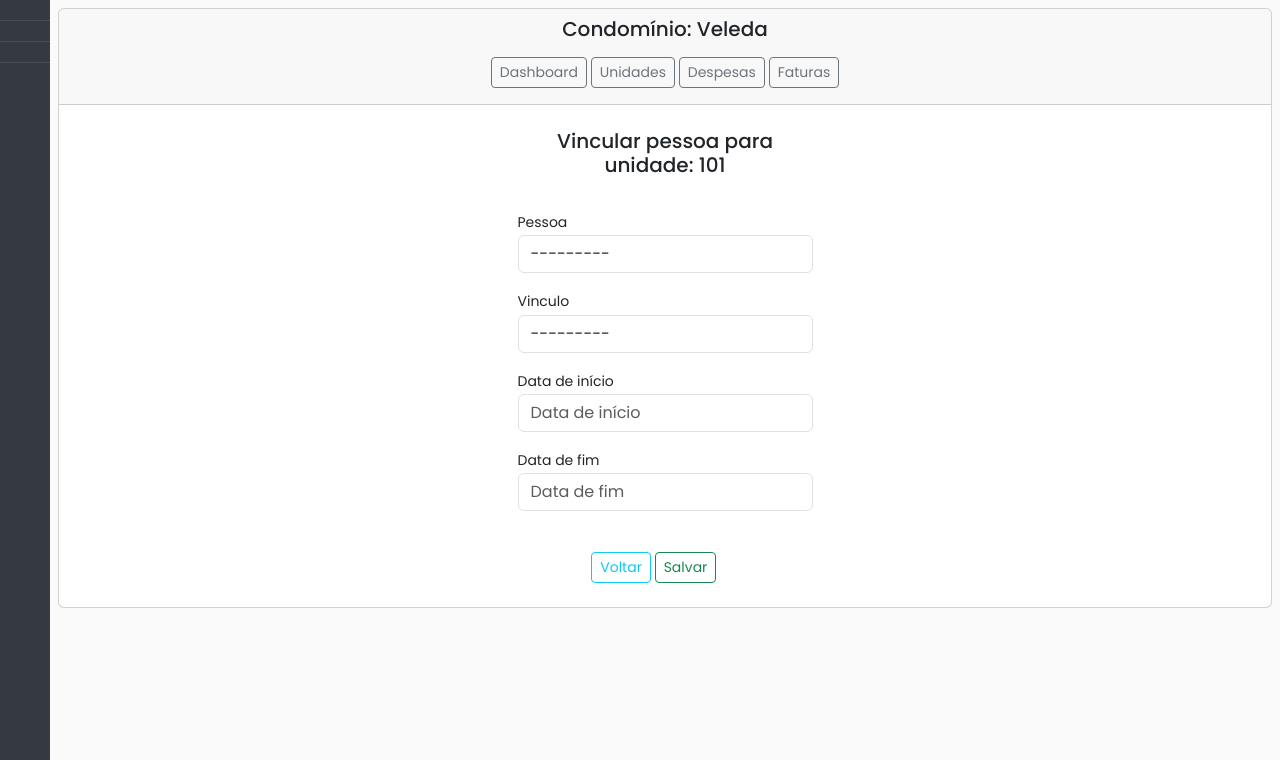
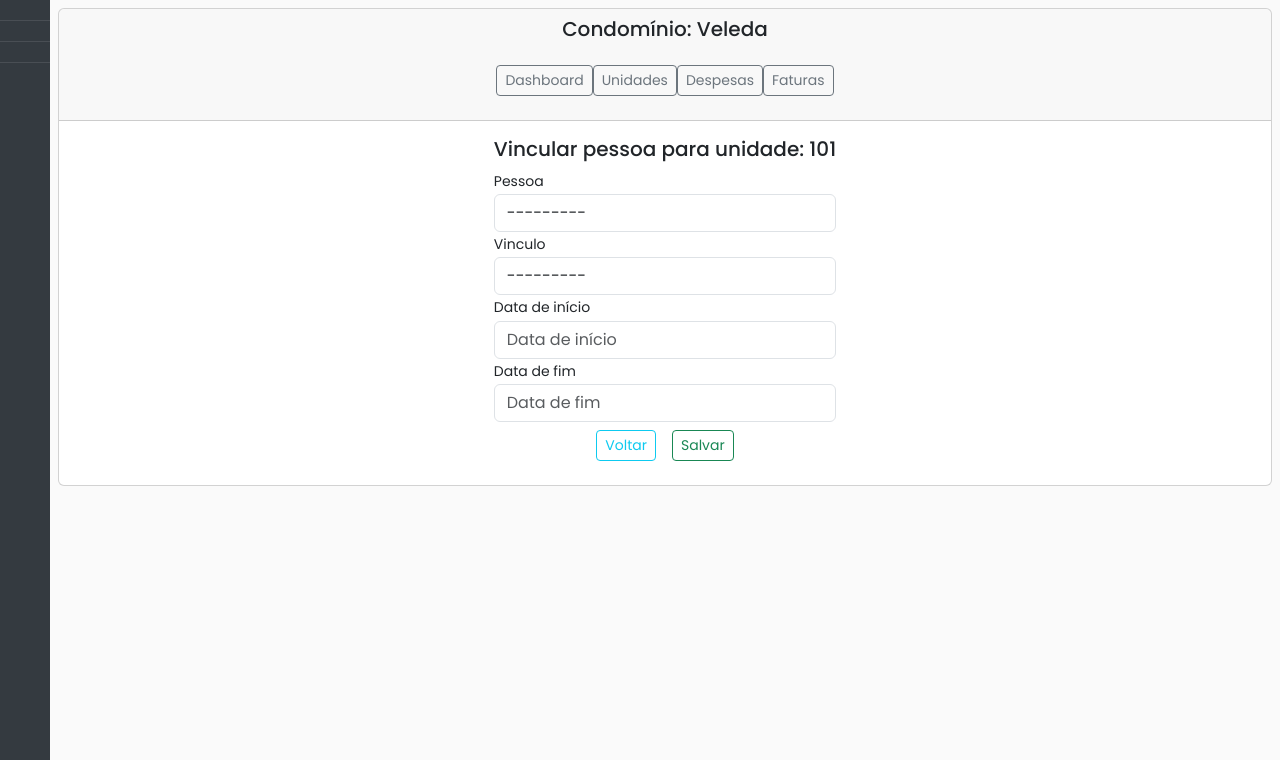
Before and after one commit to rcargnelutti/DesSof_UNIPAMPA, a Django app: page /condominios/pessoa_unidade_create/1/ in a window 1280 px wide. Shown: the part 47-807 px from the top of the page. Run offline with Django 4.2, Linux system fonts and the light colour scheme; data comes from the database, SQL or seed files in the repository; both versions use the stored data as it was after the commit; some libraries are stand-ins or nearby versions.

Commit message:
melhorias utilizando - d-flex justify-content-center

```diff
--- a/condominio/templates/condominio/pessoa_unidade_form.html
+++ b/condominio/templates/condominio/pessoa_unidade_form.html
@@ -8,16 +8,16 @@
   <div class="card">
     <div class="card-header text-center">
       <h5><span>Condomínio: {{ unidade.condominio.nome }} </span></h5>
-      <div class="col-8 m-auto pt-2 pb-2 text-center">
+      <div class="card-body d-flex justify-content-center">
         <a href="{% url 'condominio:gestao' condominio_id=unidade.condominio.id %}" class="btn btn-outline-secondary btn-sm">Dashboard</a>
         <a href="{% url 'condominio:unidade_list' unidade.condominio.id %}" class="btn btn-outline-secondary btn-sm">Unidades</a>
         <a href="" class="btn btn-outline-secondary btn-sm">Despesas</a>
         <a href="" class="btn btn-outline-secondary btn-sm">Faturas</a>
       </div>
     </div>
-    <div class="card-body">
-      <div class="col-3 m-auto pt-2 pb-2">
-        <h5 class="text-center">Vincular pessoa para unidade: {{unidade.nome}} </h5>
+    <div class="card-body d-flex justify-content-center">
+      <div>
+        <h5>Vincular pessoa para unidade: {{unidade.nome}} </h5>
         <form method="post" action="." >
           {% csrf_token %}
 
@@ -36,25 +36,31 @@
           {% endfor %}
           </br>
           </br> {% endcomment %}
-          </br>
           <div class="form-group">
-
-            <p><label for="id_pessoa">{{ form.pessoa.label }}</label>
+            <label for="id_pessoa">{{ form.pessoa.label }}</label>
             {% render_field form.pessoa class="form-control" placeholder="" type="text" %}
 
-            <p><label for="id_vinculo">{{ form.vinculo.label }}</label>
+            <label for="id_vinculo">{{ form.vinculo.label }}</label>
             {% render_field form.vinculo class="form-control" placeholder="" type="text" %}
 
-            <p><label for="id_data_inicio">{{ form.data_inicio.label }}</label>
+            <label for="id_data_inicio">{{ form.data_inicio.label }}</label>
             {% render_field form.data_inicio class="form-control mask-date" placeholder=form.data_inicio.label type="text" %}
 
-            <p><label for="id_data_fim">{{ form.data_fim.label }}</label>
+            <label for="id_data_fim">{{ form.data_fim.label }}</label>
             {% render_field form.data_fim class="form-control mask-date" placeholder=form.data_fim.label type="text" %}
+
+            {% comment %} <div class="col-6 m-auto pt-2 pb-2">
+              <button type="reset" class="btn btn-outline-info btn-sm" onclick="location.href = '{% url 'condominio:pessoa_unidade_list' unidade.id%}'"><span class="fas fa-arrow-left"></span> Voltar</button>
+              <button type="submit" class="btn btn-outline-success btn-sm"><span class="fas fa-save"></span> Salvar</button>
+            </div> {% endcomment %}
           </div>
-          </br>
-          <div class="col-6 m-auto">
-            <button type="reset" class="btn btn-outline-info btn-sm" onclick="location.href = '{% url 'condominio:pessoa_unidade_list' unidade.id%}'"><span class="fas fa-arrow-left"></span> Voltar</button>
-            <button type="submit" class="btn btn-outline-success btn-sm"><span class="fas fa-save"></span> Salvar</button>
+          <div class="d-flex justify-content-center">
+            <div class="p-2 bd-highlight">
+              <button type="reset" class="btn btn-outline-info btn-sm" onclick="location.href = '{% url 'condominio:pessoa_unidade_list' unidade.id%}'"><span class="fas fa-arrow-left"></span> Voltar</button>
+            </div>
+            <div class="p-2 bd-highlight">
+              <button type="submit" class="btn btn-outline-success btn-sm"><span class="fas fa-save"></span> Salvar</button>
+            </div>
           </div>
         </form>
       </div>
```
Also changed, not shown: db.sqlite3.
